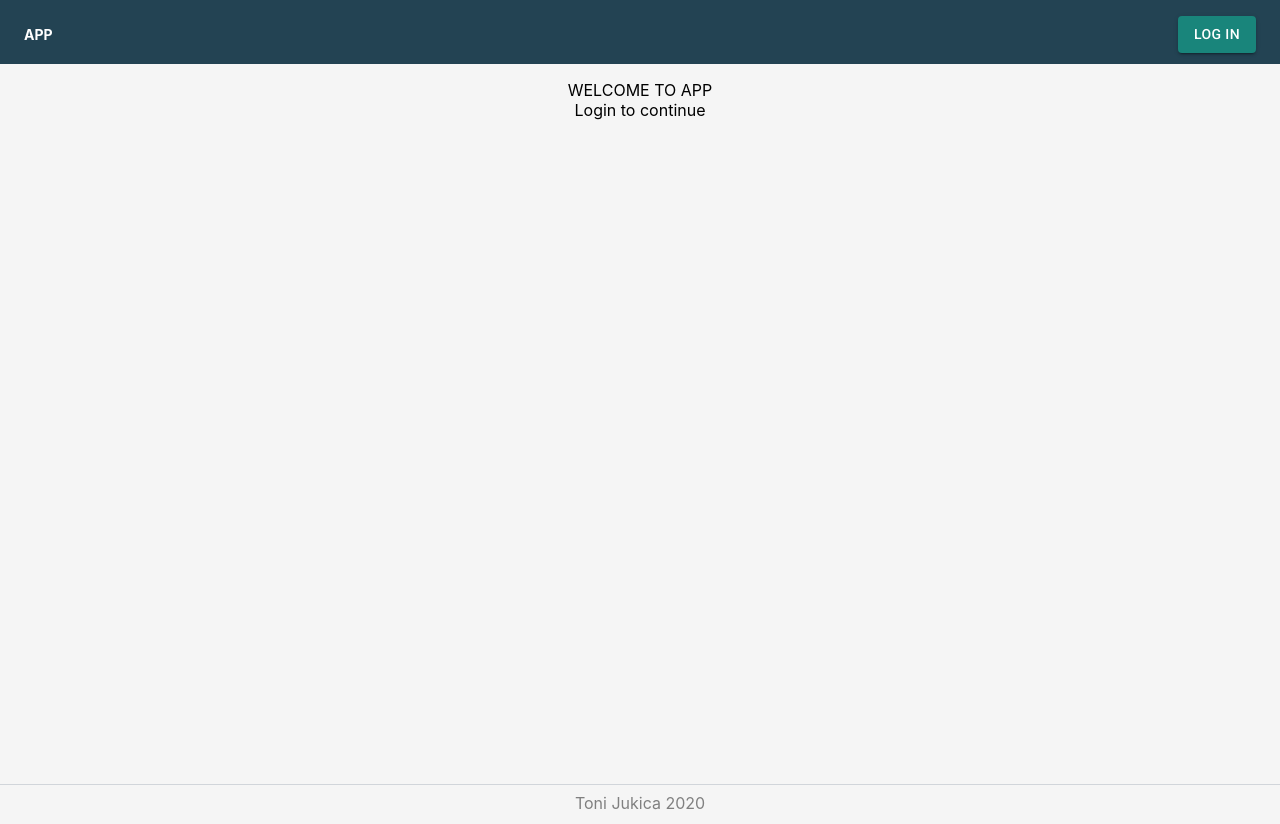
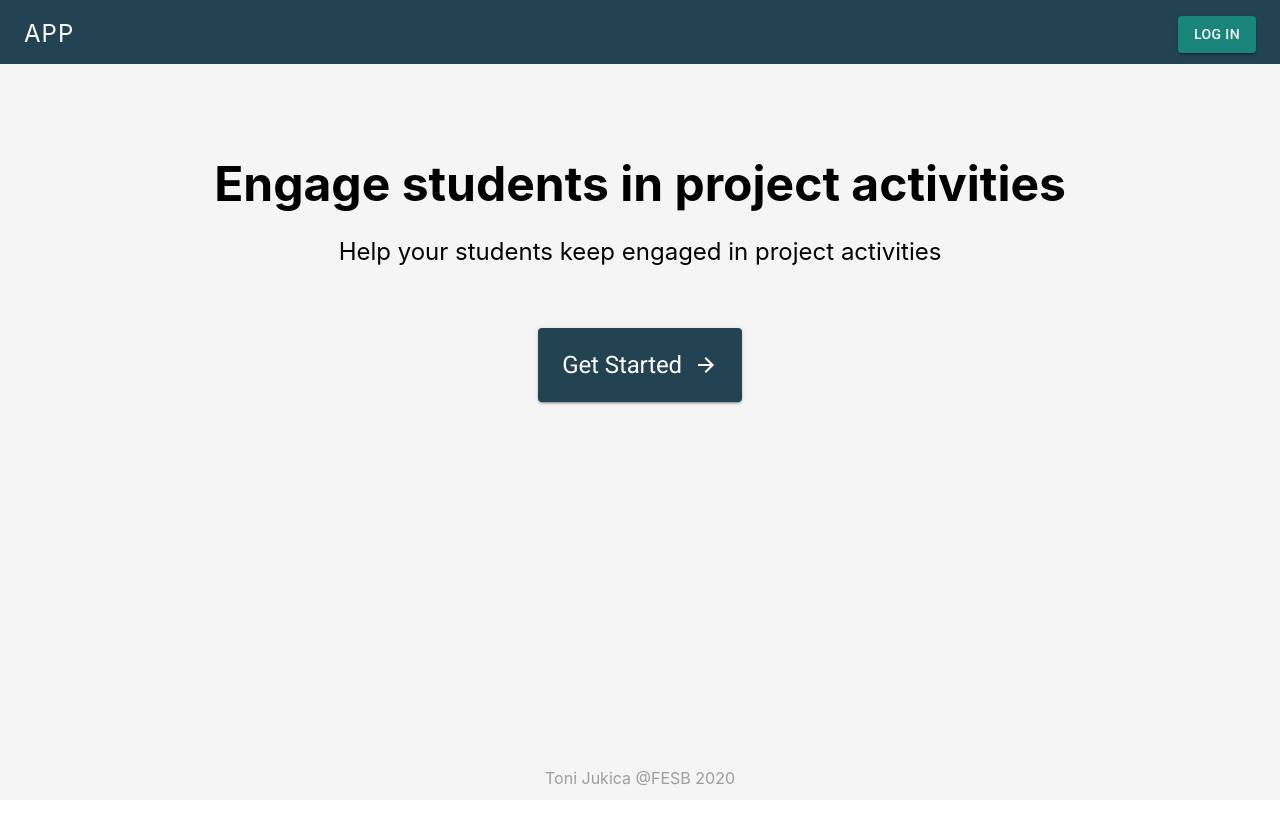
Before and after one commit to tonijukica/thesis-app, a Next.js app: page / in a window 1280 px wide. After the commit the page ends 800 px from the top, so only its background shows below. Built offline with nearby package versions, Linux system fonts and the light colour scheme.

Commit message:
Enhancing UI

```diff
--- a/components/layout/Footer.tsx
+++ b/components/layout/Footer.tsx
@@ -1,17 +1,20 @@
-import { FunctionComponent } from 'react';
-import { Container, Grid, makeStyles, createStyles } from '@material-ui/core';
+import { FunctionComponent } from "react";
+import {
+  Container,
+  Grid,
+  makeStyles,
+  createStyles,
+  Theme,
+} from "@material-ui/core";
 
-const useStyles = makeStyles(() =>
+const useStyles = makeStyles((theme: Theme) =>
   createStyles({
     footer: {
-      borderTop: '1px solid #d1d5da !important',
-      color: 'grey',
-      height: '2.5rem',
-      position: 'absolute',
-      bottom: '0',
-      textAlign: 'center',
-      paddingTop: '8px',
-    }
+      color: theme.palette.grey[500],
+      height: "2.5rem",
+      textAlign: "center",
+      paddingTop: "8px",
+    },
   })
 );
 
@@ -19,8 +22,8 @@ const Footer: FunctionComponent = () => {
   const classes = useStyles();
   return (
     <Container maxWidth={false} className={classes.footer}>
-			<Grid container direction='row' justify='center' alignItems='center'>
-				<span>Toni Jukica 2020</span>
+      <Grid container direction="row" justify="center" alignItems="center">
+        <span>Toni Jukica @FESB 2020</span>
       </Grid>
     </Container>
   );
--- a/components/layout/Header.tsx
+++ b/components/layout/Header.tsx
@@ -1,37 +1,43 @@
-import { FunctionComponent } from 'react';
-import Link from 'next/link';
-import { useRouter } from 'next/router';
-import { Container, Grid, makeStyles, createStyles, Button, Theme } from '@material-ui/core';
-import { useAuth } from '../../auth/hooks/useAuth';
-import red from '@material-ui/core/colors/red';
-
+import { FunctionComponent } from "react";
+import Link from "next/link";
+import { useRouter } from "next/router";
+import {
+  Container,
+  Grid,
+  makeStyles,
+  createStyles,
+  Button,
+  Theme,
+} from "@material-ui/core";
+import { useAuth } from "../../auth/hooks/useAuth";
+import red from "@material-ui/core/colors/red";
 
 const useStyles = makeStyles((theme: Theme) =>
   createStyles({
     header: {
       backgroundColor: theme.palette.primary.main,
-			paddingTop: '16px',
-			paddingBottom: '21px',
-			fontSize: '14px',
+      paddingTop: "16px",
+      paddingBottom: "21px",
+      fontSize: "14px",
       lineHeight: 1.5,
-			color: 'white',
-			height: '64px',
+      color: "white",
+      height: "64px",
     },
     row: {
-			height: '16px',
+      height: "16px",
     },
     link: {
-			marginRight: '16px',
-			color: 'white',
+      marginRight: "16px",
+      color: "white",
     },
     logoutBtn: {
-      marginRight: '8px',
+      marginRight: "8px",
       backgroundColor: red[300],
-      color: 'white',
-      '&:hover': {
-        backgroundColor: red[500]
-      }
-    }
+      color: "white",
+      "&:hover": {
+        backgroundColor: red[500],
+      },
+    },
   })
 );
 
@@ -40,31 +46,62 @@ const Header: FunctionComponent = () => {
   const router = useRouter();
   const { user, isAuthenticated, logout, isLoading } = useAuth();
   const handleLogout = () => {
-    router.push('/').then(()=>{
+    router.push("/").then(() => {
       logout();
       router.reload();
     });
-  }
+  };
 
   return (
     <Container maxWidth={false} className={classes.header}>
-			<Grid container direction='row' justify='space-around' alignItems='flex-start' className={classes.row}>
-				<Grid container item xs={12} sm={6} style={{ height: '36.5px' }} alignContent='center'>
-					<Link href='/'>
-            <strong style={{ cursor: 'pointer' }}>APP</strong>
+      <Grid
+        container
+        direction="row"
+        justify="space-around"
+        alignItems="flex-start"
+        className={classes.row}
+      >
+        <Grid
+          container
+          item
+          xs={12}
+          sm={6}
+          style={{ height: "36.5px" }}
+          alignContent="center"
+        >
+          <Link href="/">
+            <p
+              style={{
+                cursor: "pointer",
+                fontSize: "24px",
+                letterSpacing: "1px",
+              }}
+            >
+              APP
+            </p>
           </Link>
         </Grid>
         <Grid item xs={12} sm={6}>
-					<nav style={{ textAlign: 'end' }}>
+          <nav style={{ textAlign: "end" }}>
             {!isLoading && !isAuthenticated && (
-							<Button onClick={() => router.push('/auth') } color='secondary' variant='contained'>
+              <Button
+                onClick={() => router.push("/auth")}
+                color="secondary"
+                variant="contained"
+              >
                 Log in
               </Button>
             )}
             {!isLoading && isAuthenticated && (
               <>
-								<strong><span className={classes.link}>{user}</span></strong>
-								<Button onClick={handleLogout} variant='text' className={classes.logoutBtn}>
+                <strong>
+                  <span className={classes.link}>{user}</span>
+                </strong>
+                <Button
+                  onClick={handleLogout}
+                  variant="text"
+                  className={classes.logoutBtn}
+                >
                   Log out
                 </Button>
               </>
--- a/components/layout/Layout.tsx
+++ b/components/layout/Layout.tsx
@@ -11,6 +11,9 @@ import { ApolloProvider } from "@apollo/react-hooks";
 const Layout: FunctionComponent = ({ children }) => (
   <div
     style={{
+      display: "flex",
+      flexDirection: "column",
+      minHeight: "100vh",
       position: "relative",
       backgroundColor: "#F5F5F5",
     }}
--- a/components/layout/Main.tsx
+++ b/components/layout/Main.tsx
@@ -6,7 +6,7 @@ const useStyles = makeStyles(() =>
     container: {
       paddingBottom: "3rem",
       paddingTop: "16px",
-      minHeight: "95vh",
+      flex: 1,
     },
   })
 );
--- a/pages/index.tsx
+++ b/pages/index.tsx
@@ -1,24 +1,52 @@
-import Layout from '../components/layout/Layout';
-import { Courses } from '../components/courses/CourseList';
-import { useAuth } from '../auth/hooks/useAuth';
-import { NextPage } from 'next';
+import Layout from "../components/layout/Layout";
+import { Courses } from "../components/courses/CourseList";
+import { useAuth } from "../auth/hooks/useAuth";
+import { NextPage } from "next";
+import { useRouter } from "next/router";
+import { Button } from "@material-ui/core";
+import ArrowForwardIcon from "@material-ui/icons/ArrowForward";
 
 const IndexPage: NextPage = () => {
   const { isAuthenticated } = useAuth();
-	return(
+  const router = useRouter();
+
+  return (
     <Layout>
-      {
-        isAuthenticated ?
-        <Courses title='Courses'/>
-        :
-        <div style={{textAlign: 'center'}}>
-          WELCOME TO APP
-          <br/>
-          Login to continue
+      {isAuthenticated ? (
+        <Courses title="Courses" />
+      ) : (
+        <div
+          style={{
+            textAlign: "center",
+            margin: "0 auto",
+            paddingTop: "3rem",
+            fontSize: "24px",
+            lineHeight: 1,
+          }}
+        >
+          <h1>Engage students in project activities</h1>
+          <p style={{ marginTop: 0, marginBottom: "4rem" }}>
+            Help your students keep engaged in project activities
+          </p>
+          <Button
+            onClick={() => router.push("/auth")}
+            color="primary"
+            style={{
+              padding: "1rem 1.5rem",
+              textTransform: "none",
+              fontSize: "24px",
+              fontWeight: "normal",
+              letterSpacing: "-0.1px",
+            }}
+            variant="contained"
+          >
+            Get Started &nbsp;
+            <ArrowForwardIcon />
+          </Button>
         </div>
-      }
+      )}
     </Layout>
-  )
+  );
 };
 
 export default IndexPage;
```
Also changed, not shown: components/layout/theme.tsx (+6 -6 lines). Lines whose indentation alone changed are shown as unchanged.
